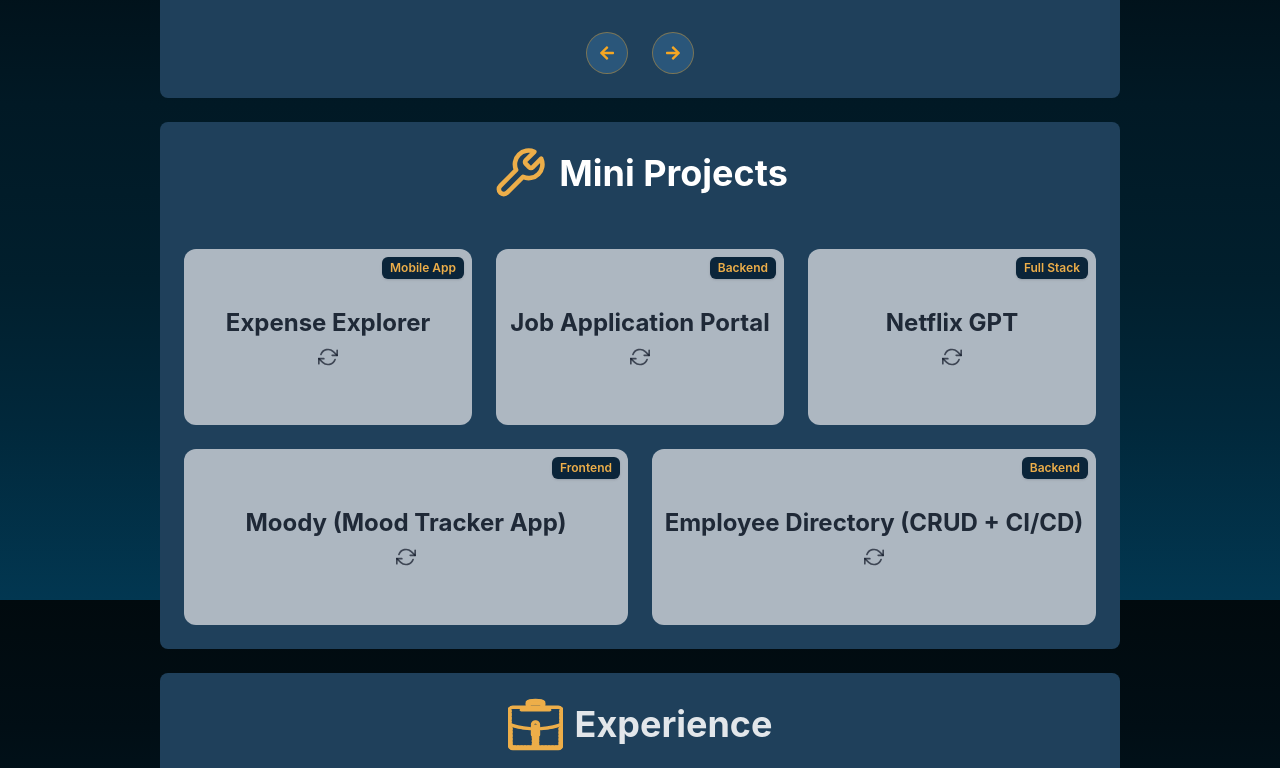
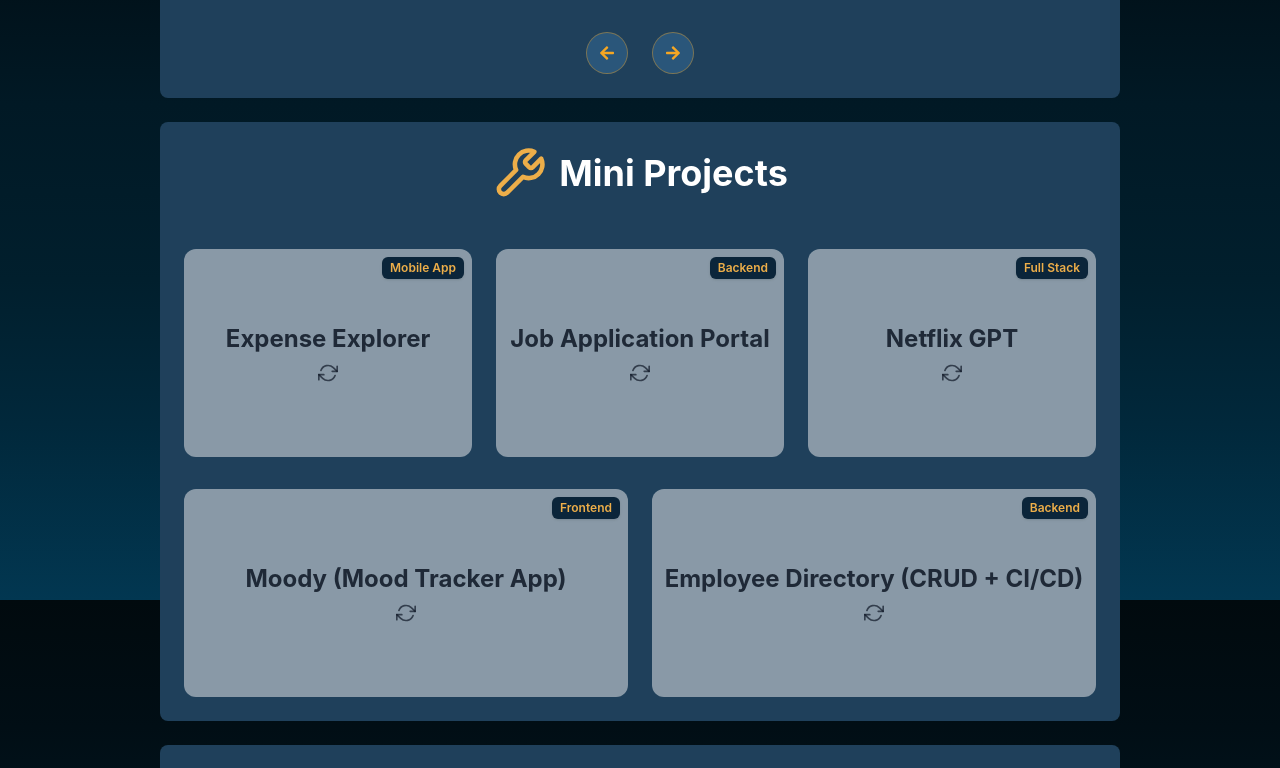
Before and after one commit to ISHITA-ROY016/my-portfolio, a React (Vite) app: page / in a window 1280 px wide. Shown: the part 2600-3368 px from the top of the page. Built offline with nearby package versions, Linux system fonts and the light colour scheme.

Commit message:
flipflap motion added for cards in mini projects section

```diff
--- a/src/components/MiniProjects.jsx
+++ b/src/components/MiniProjects.jsx
@@ -1,20 +1,18 @@
-import React from "react";
+import React, { useState } from "react";
 import MiniProjectCard from "../style/MiniProjectCard.jsx";
 import miniProjects from "../data/miniProjects.json";
 
-const splitIntoRows = (items, isMobile) => {
-    const maxPerRow = isMobile ? 2 : 3;  // ⭐ KEY CHANGE
 
+const splitIntoRowsDesktop = (items) => {
     const rows = [];
     let i = 0;
 
     while (i < items.length) {
-        rows.push(items.slice(i, i + maxPerRow));
-        i += maxPerRow;
+        rows.push(items.slice(i, i + 3));
+        i += 3;
     }
 
-    // Fix orphan rows (no lonely last row)
-    while (rows.length > 1 && rows[rows.length - 1].length === 1) {
+    if (rows.length > 1 && rows[rows.length - 1].length === 1) {
         const last = rows[rows.length - 1];
         const prev = rows[rows.length - 2];
 
@@ -27,44 +25,49 @@
     return rows;
 };
 
-
 const MiniProjects = () => {
     const isMobile = window.innerWidth < 640;
-    const rows = splitIntoRows(miniProjects, isMobile);
+    const rowsDesktop = splitIntoRowsDesktop(miniProjects);
 
-    // Check if ANY row has 3 cards
-    const hasThree = rows.some((r) => r.length === 3);
-
-    // Width logic
-    const rowWidth = isMobile
-        ? "100%"                      // mobile always full width
-        : (hasThree ? "100%" : "66.66%");  // desktop logic
+    const [activeIndex, setActiveIndex] = useState(0);
 
     return (
         <div
             id="miniprojects"
-            className="flex-grow bg-darkSecondary w-full md:w-3/4 max-w-[95%] mx-auto mt-3 sm:mt-6 p-4 sm:p-6 rounded-lg flex flex-col gap-8"
+            className="flex-grow bg-darkSecondary w-full md:w-3/4 max-w-[95%] mx-auto
+            mt-3 sm:mt-6 p-4 sm:p-6 rounded-lg flex flex-col gap-8"
         >
-            {/* Title */}
             <div className="flex items-center gap-3 mb-4 mx-auto">
                 <img src="/assets/miniProjects.svg" height={50} width={55} alt="projects-icon" />
                 <span className="text-4xl font-bold text-white">Mini Projects</span>
             </div>
 
-            {/* Dynamic Rows */}
-            <div className="flex flex-col gap-6 w-full ">
-                {rows.map((row, idx) => (
+            {isMobile ? (
+                <div className="flex flex-col items-center gap-4 w-full">
+                    {/* Slide / Fade */}
+                    <div className="w-full transition-opacity duration-300" key={activeIndex}>
+                        <MiniProjectCard project={miniProjects[activeIndex]} />
+                    </div>
+                    <div className="flex gap-2 mt-2">
+                        {miniProjects.map((_, i) => (
+                            <button
+                                key={i}
+                                onClick={() => setActiveIndex(i)}
+                                className={`w-3 h-3 rounded-full transition-all
+                                ${i === activeIndex ? "bg-[#EDAE49]" : "bg-gray-500"}`}
+                            ></button>
+                        ))}
+                    </div>
+                </div>
+            ) : (
+                <div className="flex flex-col gap-8 w-full">
+                    {rowsDesktop.map((row, idx) => (
                         <div
                             key={idx}
-                        className="grid gap-6"
+                            className="grid gap-6 mx-auto"
                             style={{
-                            width: isMobile ? "100%" : rowWidth,
-                            gridTemplateColumns: `
-                                repeat(
-                                    ${isMobile ? 1 : row.length},
-                                    1fr
-                                )
-                            `
+                                width: row.length === 3 ? "100%" : "100%",
+                                gridTemplateColumns: `repeat(${row.length}, 1fr)`
                             }}
                         >
                             {row.map((project, i) => (
@@ -73,6 +76,7 @@
                         </div>
                     ))}
                 </div>
+            )}
         </div>
     );
 };
--- a/src/style/MiniProjectCard.jsx
+++ b/src/style/MiniProjectCard.jsx
@@ -1,29 +1,58 @@
-import { useState } from "react";
+import { useState, useEffect, useRef } from "react";
 import { FiRefreshCw } from "react-icons/fi";
 import GithubIcon from "/assets/github.svg";
-import './miniProjects.css';
+import "./miniProjects.css";
 
 const MiniProjectCard = ({ project }) => {
     const [flipped, setFlipped] = useState(false);
+    const [wobble, setWobble] = useState(0);
+    const wrapperRef = useRef(null);
+
+    useEffect(() => {
+        const observer = new IntersectionObserver(
+            (entries) => {
+                entries.forEach((entry) => {
+                    if (entry.isIntersecting) {
+                        // Run wobble animation
+                        setWobble(1);
+                        setTimeout(() => setWobble(0), 900);
+                    } else {
+                        // 👇 Auto-reset flip when card leaves viewport
+                        setFlipped(false);
+                    }
+                });
+            },
+            { threshold: 0.5 }
+        );
+
+        if (wrapperRef.current) observer.observe(wrapperRef.current);
+        return () => observer.disconnect();
+    }, []);
+
+    const wobbleRotation =
+        wobble === 1
+            ? "animate-wobble-y"
+            : "";
 
     return (
         <div
-            className="relative h-40 sm:h-44 rounded-xl cursor-pointer select-none"
+            ref={wrapperRef}
+            className={`relative h-48 sm:h-52 rounded-xl cursor-pointer select-none`}
             style={{ perspective: "1200px" }}
             onClick={() => setFlipped(!flipped)}
         >
             <div
-                className={`w-full h-full duration-700 transform-style-preserve-3d
-        ${flipped ? "rotate-y-180" : ""}`}
+                className={`w-full h-full duration-700 transform-style-preserve-3d ${wobbleRotation}`}
+                style={{
+                    transform: `rotateY(${flipped ? 180 : 0}deg)`
+                }}
             >
                 {/* FRONT */}
-                <div className="absolute inset-0 bg-gray-300/80 rounded-xl backface-hidden
-                flex flex-col justify-center items-center gap-2 p-2 overflow-hidden
-">
+                <div className="absolute inset-0 bg-gray-300/60 rounded-xl backface-hidden
+                    flex flex-col justify-center items-center gap-2 p-2 overflow-hidden">
 
-                    {/* Badge */}
                     <span className="absolute top-2 right-2 px-2 py-0.5 text-[12px] font-semibold
-                   bg-[#0b253a] text-darkHeading rounded-md shadow">
+                        bg-[#0b253a] text-darkHeading rounded-md shadow">
                         {project.category}
                     </span>
 
@@ -35,16 +64,16 @@
                 </div>
 
                 {/* BACK */}
-                <div className="absolute inset-0 bg-[#123b52] text-white rounded-xl p-3 flex flex-col rotate-y-180 backface-hidden overflow-hidden
-">
+                <div className="absolute inset-0 bg-[#123b52] text-white rounded-xl p-3
+                    flex flex-col rotate-y-180 backface-hidden overflow-hidden">
+
                     <p className="text-sm text-white/90">{project.description}</p>
 
                     <div className="flex flex-wrap gap-1 mt-3">
                         {project.techStack.map((t, idx) => (
-                            <span
-                                key={idx}
-                                className="px-2 py-0.5 text-[12px] text-darkHeading bg-[#0b253a] border border-white/20 rounded-md"
-                            >
+                            <span key={idx}
+                                className="px-2 py-0.5 text-[12px] text-darkHeading bg-[#0b253a]
+                                border border-white/20 rounded-md">
                                 {t}
                             </span>
                         ))}
@@ -52,15 +81,13 @@
 
                     <a
                         href={project.github}
-                        className="w-max mt-auto text-sm text-darkComponent font-semibold border border-white/30 rounded-lg px-2 py-1 flex items-center gap-2 hover:bg-white/10 transition-all"
                         target="_blank"
                         rel="noopener noreferrer"
+                        className="w-max mt-auto text-sm text-darkComponent font-semibold border
+                            border-white/30 rounded-lg px-2 py-1 flex items-center gap-2
+                            hover:bg-white/10 transition-all"
                     >
-                        <img
-                            src={GithubIcon}
-                            alt="GitHub"
-                            className="w-4 h-4 filter invert brightness-100 text-textColor"
-                        />
+                        <img src={GithubIcon} className="w-4 h-4 filter invert brightness-100" />
                         <span>GitHub</span>
                     </a>
                 </div>
--- a/src/style/miniProjects.css
+++ b/src/style/miniProjects.css
@@ -9,3 +9,14 @@
 .rotate-y-180 {
   transform: rotateY(180deg);
 }
+
+@keyframes wobble-y {
+  0%   { transform: rotateY(-16deg); }
+  33%  { transform: rotateY(16deg); }
+  66%  { transform: rotateY(-10deg); }
+  100% { transform: rotateY(0deg); }
+}
+
+.animate-wobble-y {
+  animation: wobble-y 1.9s ease-out forwards;
+}
```
Lines whose indentation alone changed are shown as unchanged.
